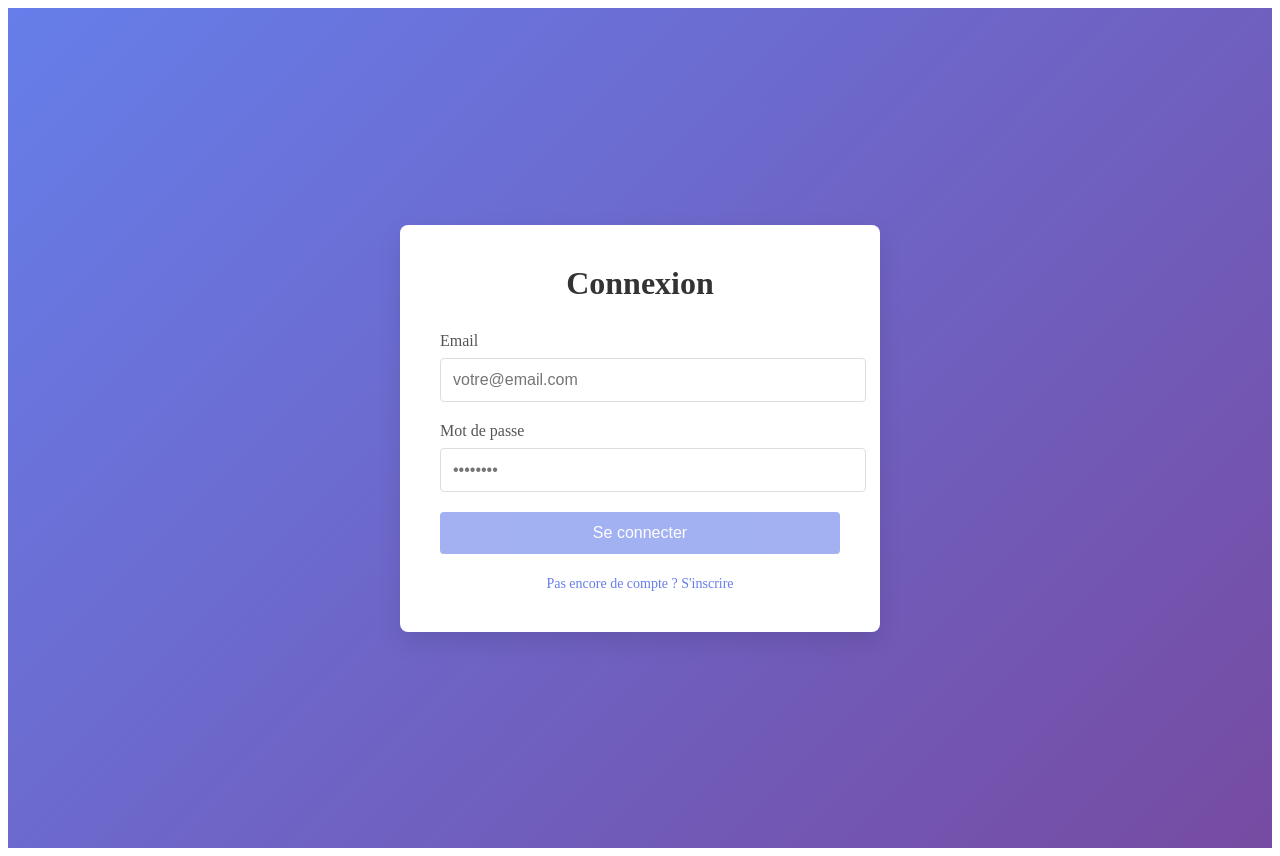
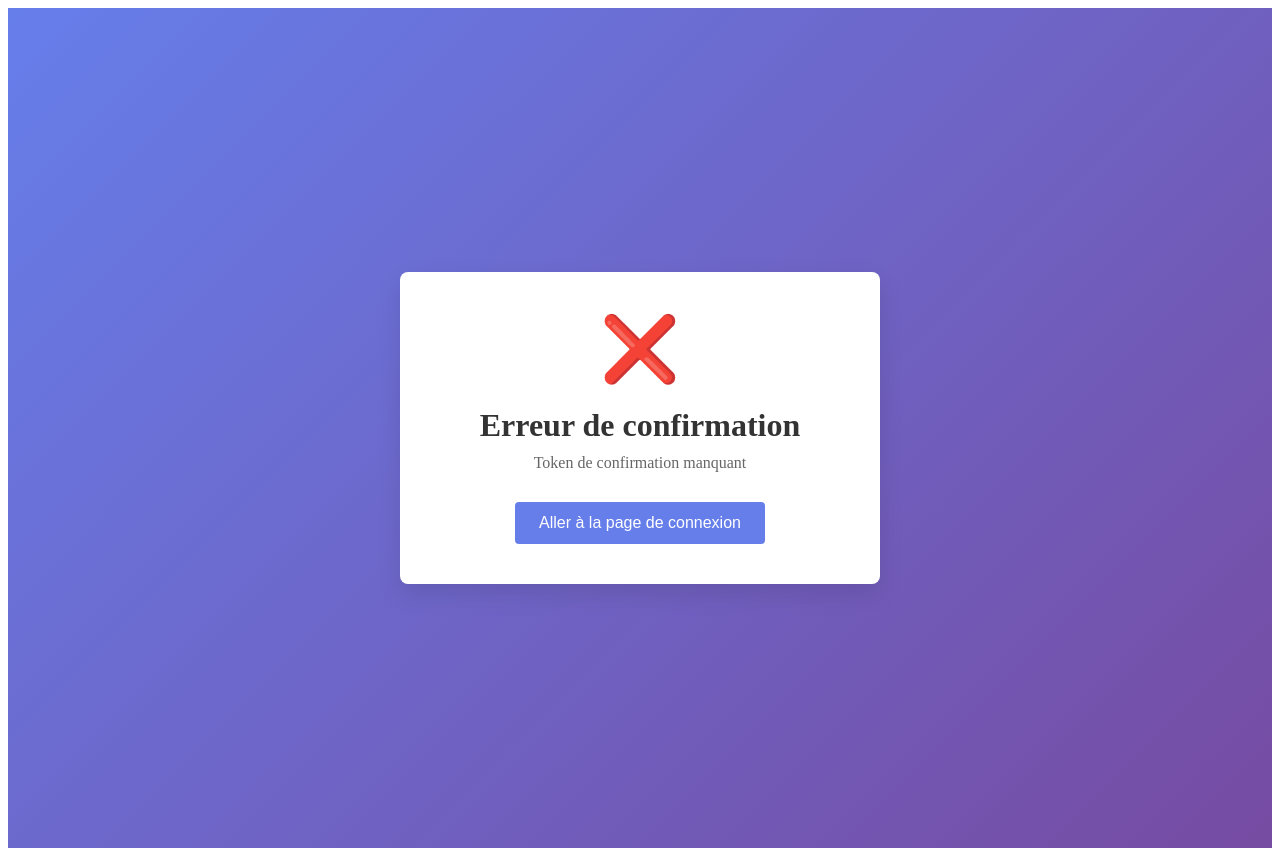
Before and after one commit to tirlipinpon/appv2, an Angular app: page /auth/confirm in a window 1280 px wide. Before the commit this address led to /login. Built offline with nearby package versions, Linux system fonts and the light colour scheme; no server answers.

Commit message:
Ajout de la page de confirmation d'email et configuration de l'URL de redirection

```diff
--- a/src/app/app.routes.ts
+++ b/src/app/app.routes.ts
@@ -11,6 +11,10 @@ export const routes: Routes = [
   {
     path: 'login',
     loadComponent: () => import('./components/login/login').then(m => m.LoginComponent)
+  },
+  {
+    path: 'auth/confirm',
+    loadComponent: () => import('./components/auth-confirm/auth-confirm').then(m => m.AuthConfirmComponent)
   },
   {
     path: 'signup',
--- /dev/null
+++ b/src/app/components/auth-confirm/auth-confirm.html
@@ -0,0 +1,24 @@
+<div class="auth-confirm-container">
+  <div class="auth-confirm-card">
+    <div *ngIf="isLoading" class="loading">
+      <div class="spinner"></div>
+      <p>Confirmation de votre email en cours...</p>
+    </div>
+
+    <div *ngIf="isSuccess && !isLoading" class="success">
+      <div class="success-icon">✅</div>
+      <h1>Email confirmé !</h1>
+      <p>Votre compte a été activé avec succès.</p>
+      <p class="redirect-message">Redirection vers la page de connexion...</p>
+    </div>
+
+    <div *ngIf="errorMessage && !isLoading" class="error">
+      <div class="error-icon">❌</div>
+      <h1>Erreur de confirmation</h1>
+      <p>{{ errorMessage }}</p>
+      <button (click)="router.navigate(['/login'])" class="btn-primary">
+        Aller à la page de connexion
+      </button>
+    </div>
+  </div>
+</div>
--- /dev/null
+++ b/src/app/components/auth-confirm/auth-confirm.scss
@@ -0,0 +1,81 @@
+.auth-confirm-container {
+  display: flex;
+  justify-content: center;
+  align-items: center;
+  min-height: 100vh;
+  padding: 20px;
+  background: linear-gradient(135deg, #667eea 0%, #764ba2 100%);
+}
+
+.auth-confirm-card {
+  background: white;
+  border-radius: 8px;
+  padding: 40px;
+  width: 100%;
+  max-width: 400px;
+  box-shadow: 0 10px 25px rgba(0, 0, 0, 0.1);
+  text-align: center;
+
+  h1 {
+    margin: 20px 0 10px 0;
+    color: #333;
+  }
+
+  p {
+    margin: 10px 0;
+    color: #666;
+  }
+
+  .loading {
+    .spinner {
+      border: 4px solid #f3f3f3;
+      border-top: 4px solid #667eea;
+      border-radius: 50%;
+      width: 50px;
+      height: 50px;
+      animation: spin 1s linear infinite;
+      margin: 0 auto 20px;
+    }
+
+    @keyframes spin {
+      0% { transform: rotate(0deg); }
+      100% { transform: rotate(360deg); }
+    }
+  }
+
+  .success {
+    .success-icon {
+      font-size: 64px;
+      margin-bottom: 20px;
+    }
+
+    .redirect-message {
+      font-size: 14px;
+      color: #999;
+      font-style: italic;
+    }
+  }
+
+  .error {
+    .error-icon {
+      font-size: 64px;
+      margin-bottom: 20px;
+    }
+
+    .btn-primary {
+      margin-top: 20px;
+      padding: 12px 24px;
+      background: #667eea;
+      color: white;
+      border: none;
+      border-radius: 4px;
+      font-size: 16px;
+      cursor: pointer;
+      transition: background 0.3s;
+
+      &:hover {
+        background: #5568d3;
+      }
+    }
+  }
+}
--- /dev/null
+++ b/src/app/components/auth-confirm/auth-confirm.ts
@@ -0,0 +1,73 @@
+import { Component, OnInit } from '@angular/core';
+import { ActivatedRoute, Router } from '@angular/router';
+import { CommonModule } from '@angular/common';
+import { AuthService } from '../../services/auth';
+import { SupabaseService } from '../../services/supabase';
+
+@Component({
+  selector: 'app-auth-confirm',
+  standalone: true,
+  imports: [CommonModule],
+  templateUrl: './auth-confirm.html',
+  styleUrl: './auth-confirm.scss'
+})
+export class AuthConfirmComponent implements OnInit {
+  isLoading = true;
+  isSuccess = false;
+  errorMessage: string | null = null;
+
+  constructor(
+    private route: ActivatedRoute,
+    private router: Router,
+    private authService: AuthService,
+    private supabaseService: SupabaseService
+  ) {}
+
+  async ngOnInit() {
+    // Récupérer les paramètres de l'URL (token_hash et type)
+    const tokenHash = this.route.snapshot.queryParams['token_hash'];
+    const type = this.route.snapshot.queryParams['type'];
+
+    if (!tokenHash) {
+      this.errorMessage = 'Token de confirmation manquant';
+      this.isLoading = false;
+      return;
+    }
+
+    try {
+      // Confirmer l'email avec le token
+      // Supabase utilise verifyOtp pour les confirmations d'email
+      const { data, error } = await this.supabaseService.client.auth.verifyOtp({
+        token_hash: tokenHash,
+        type: type || 'email'
+      });
+
+      if (error) {
+        this.errorMessage = error.message || 'Erreur lors de la confirmation de l\'email';
+        this.isLoading = false;
+        return;
+      }
+
+      if (data.user) {
+        // Email confirmé avec succès
+        this.isSuccess = true;
+        this.isLoading = false;
+
+        // Recharger le profil pour avoir les rôles à jour
+        await this.authService.getProfile();
+
+        // Rediriger vers la page de connexion après 2 secondes
+        setTimeout(() => {
+          this.router.navigate(['/login'], {
+            queryParams: {
+              message: 'Votre email a été confirmé avec succès ! Vous pouvez maintenant vous connecter.'
+            }
+          });
+        }, 2000);
+      }
+    } catch (error: any) {
+      this.errorMessage = error.message || 'Une erreur est survenue lors de la confirmation';
+      this.isLoading = false;
+    }
+  }
+}
--- a/src/app/services/auth.ts
+++ b/src/app/services/auth.ts
@@ -60,6 +60,9 @@ export class AuthService {
       const { data, error } = await this.supabaseService.client.auth.signUp({
         email,
         password,
+        options: {
+          emailRedirectTo: `${window.location.origin}/auth/confirm`
+        }
       });
 
       if (error) {
```
Also changed, not shown: 1 other file (tests, documents, lock files or other folders).
